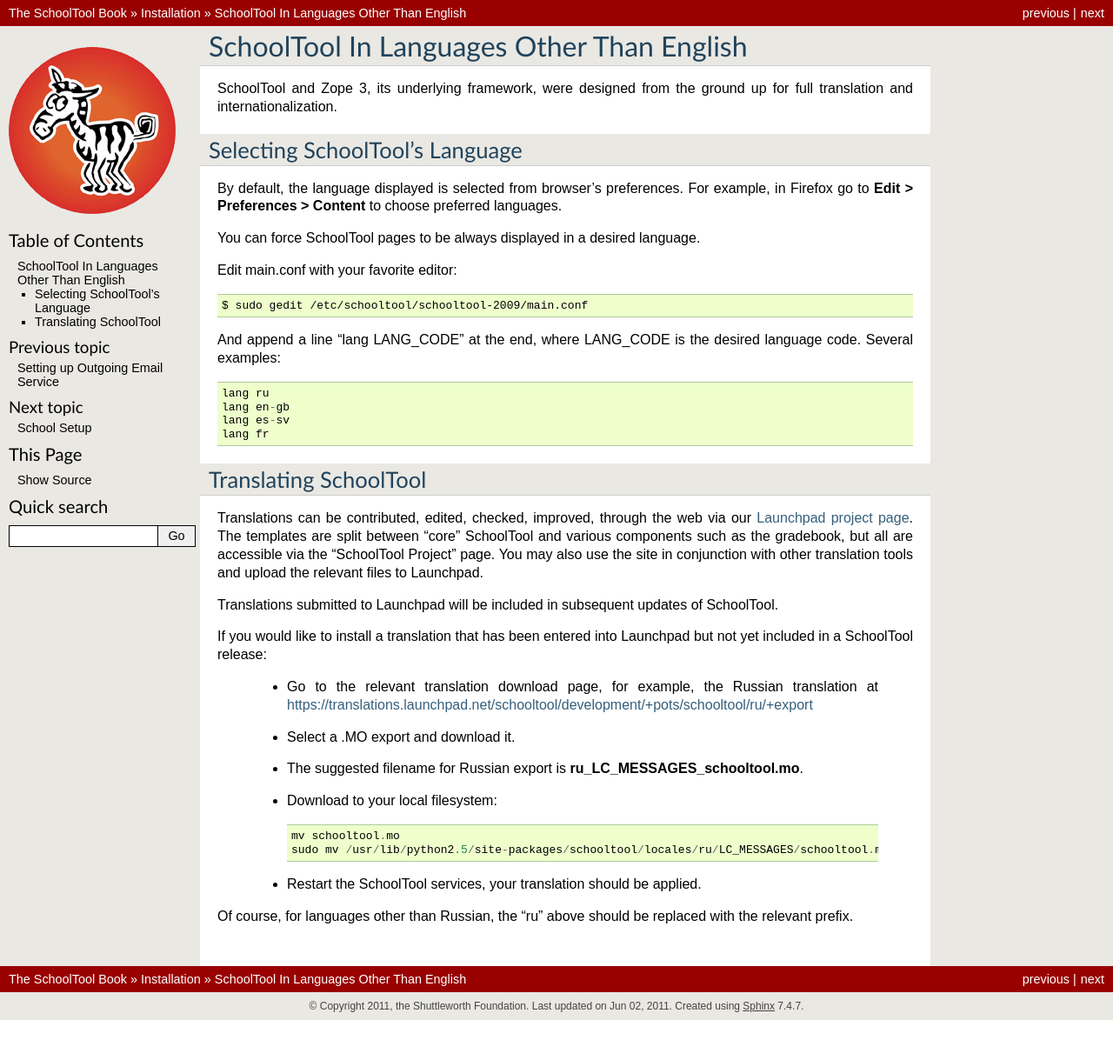
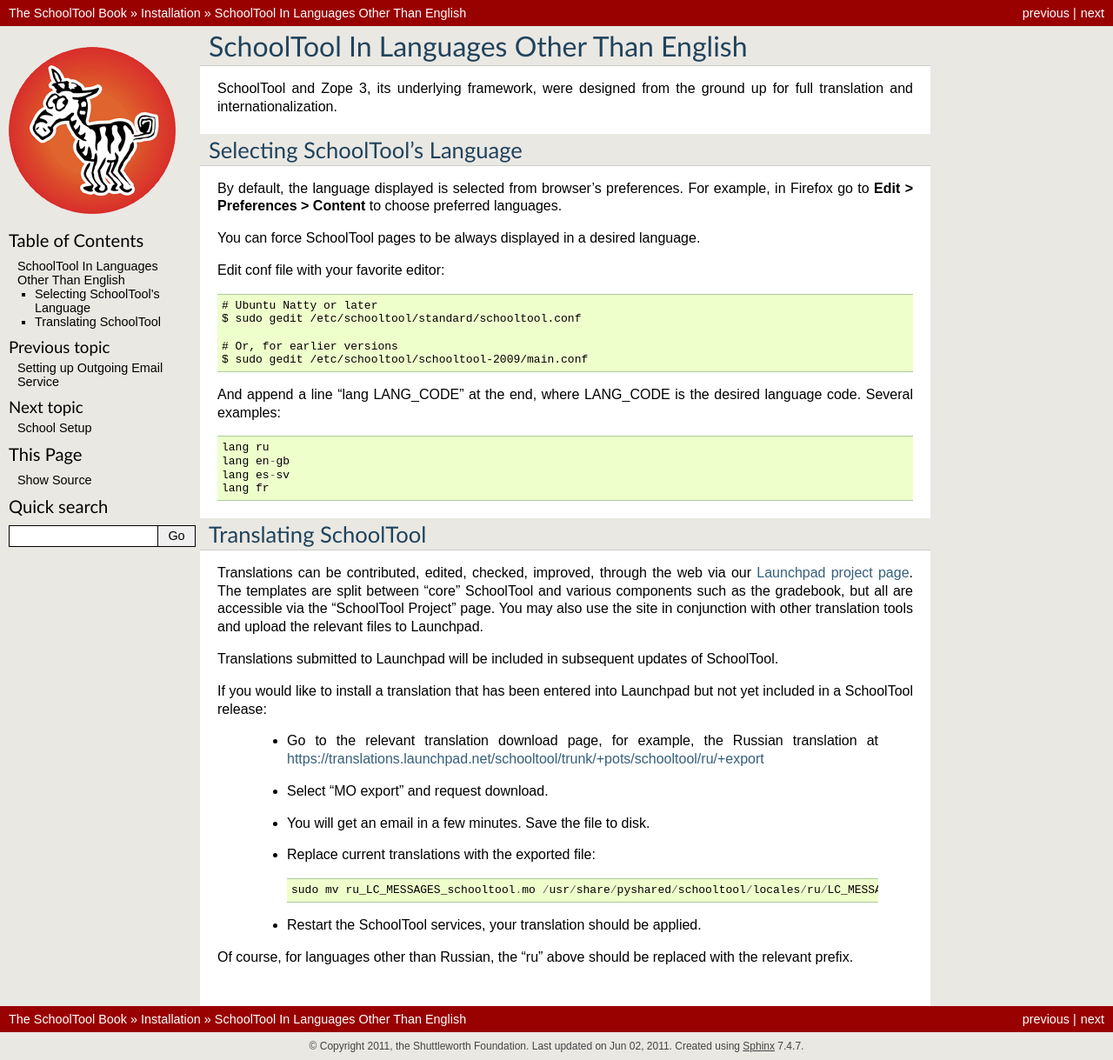
Before and after one commit to schooltool-project/schooltool-book, a Sphinx documentation site: the page built from source/translations.rst, in a window 1280 px wide. Shown: the whole page at 87% size. Built offline with Sphinx 7.4.7, drawn with Linux system fonts in a browser that asks for light colours; before the commit the page ends 1173 px from its top, so only the background shows below that.

Commit message:
Update translating links and instructions

```diff
--- a/source/translations.rst
+++ b/source/translations.rst
@@ -12,8 +12,12 @@
 
 You can force SchoolTool pages to be always displayed in a desired language.
 
-Edit main.conf with your favorite editor::
+Edit conf file with your favorite editor::
 
+  # Ubuntu Natty or later
+  $ sudo gedit /etc/schooltool/standard/schooltool.conf
+
+  # Or, for earlier versions
   $ sudo gedit /etc/schooltool/schooltool-2009/main.conf
 
 And append a line "lang LANG_CODE" at the end, where LANG_CODE is the desired language code.  Several examples::
@@ -32,16 +36,15 @@
 
 If you would like to install a translation that has been entered into Launchpad but not yet included in a SchoolTool release:
 
- * Go to the relevant translation download page, for example, the Russian translation at https://translations.launchpad.net/schooltool/development/+pots/schooltool/ru/+export
+ * Go to the relevant translation download page, for example, the Russian translation at https://translations.launchpad.net/schooltool/trunk/+pots/schooltool/ru/+export
 
- * Select a .MO export and download it.
+ * Select "MO export" and request download.
 
- * The suggested filename for Russian export is **ru_LC_MESSAGES_schooltool.mo**.
+ * You will get an email in a few minutes. Save the file to disk.
 
- * Download to your local filesystem::
+ * Replace current translations with the exported file::
 
-     mv schooltool.mo
-     sudo mv /usr/lib/python2.5/site-packages/schooltool/locales/ru/LC_MESSAGES/schooltool.mo
+     sudo mv ru_LC_MESSAGES_schooltool.mo /usr/share/pyshared/schooltool/locales/ru/LC_MESSAGES/schooltool.mo
 
  * Restart the SchoolTool services, your translation should be applied.
 
```
